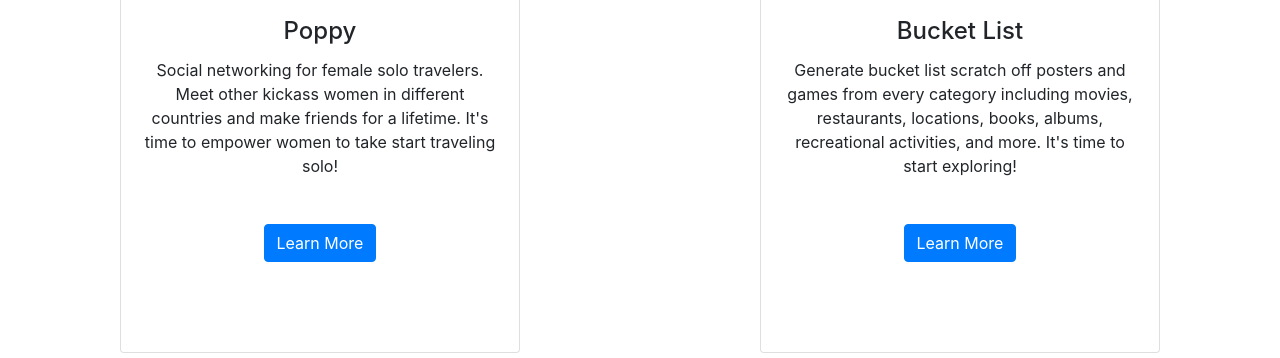
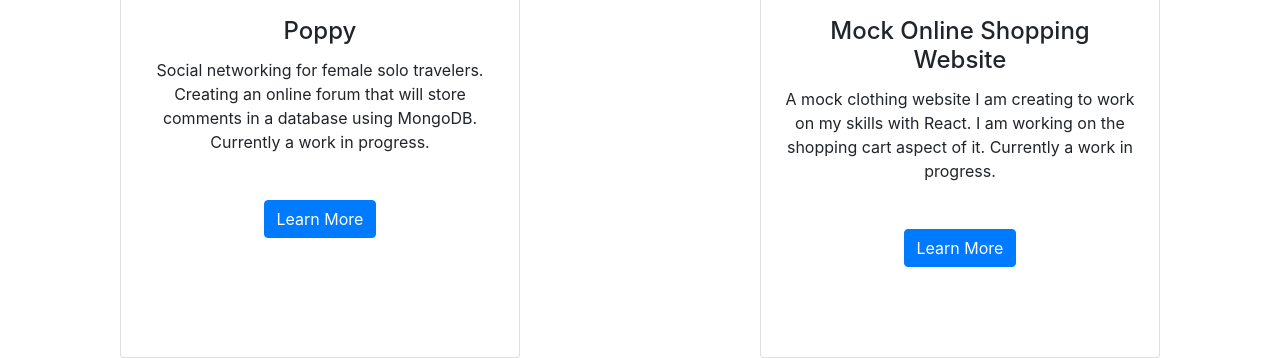
Before and after one commit to emc427/portfolio, a plain HTML site: page index.html in a window 1280 px wide. Shown: the part 1552-1910 px from the top of the page. Drawn offline with nearby package versions, Linux system fonts and the light colour scheme.

Commit message:
Update index.html

```diff
--- a/index.html
+++ b/index.html
@@ -96,7 +96,7 @@
 			  <img src="https://images.unsplash.com/photo-1515746806252-acd7b9cee0b8?ixlib=rb-1.2.1&ixid=eyJhcHBfaWQiOjEyMDd9&auto=format&fit=crop&w=1051&q=80" class="card-img-top" alt="Female Solo Traveler">
 			  <div class="card-body">
 			    <h4 class="card-title">Poppy</h4>
-			    <p class="card-text">Social networking for female solo travelers. Meet other kickass women in different countries and make friends for a lifetime. It's time to empower women to take start traveling solo!</p>
+			    <p class="card-text">Social networking for female solo travelers. Creating an online forum that will store comments in a database using MongoDB. Currently a work in progress.</p>
 			    <a href="#" class="btn btn-primary">Learn More</a>
 			  </div>
 			</div>
@@ -105,8 +105,8 @@
 			<div class="card" style="width: 25rem;">
 			  <img src="http://static.dudeiwantthat.com/img/blog/bucket-list-scratch-off-31083.jpg" class="card-img-top" alt="...">
 			  <div class="card-body">
-			    <h4 class="card-title">Bucket List</h4>
-			    <p class="card-text">Generate bucket list scratch off posters and games from every category including movies, restaurants, locations, books, albums, recreational activities, and more. It's time to start exploring!</p>
+			    <h4 class="card-title">Mock Online Shopping Website</h4>
+			    <p class="card-text">A mock clothing website I am creating to work on my skills with React. I am working on the shopping cart aspect of it. Currently a work in progress.</p>
 			    <a href="#" class="btn btn-primary">Learn More</a>
 			  </div>
 			</div>
```
